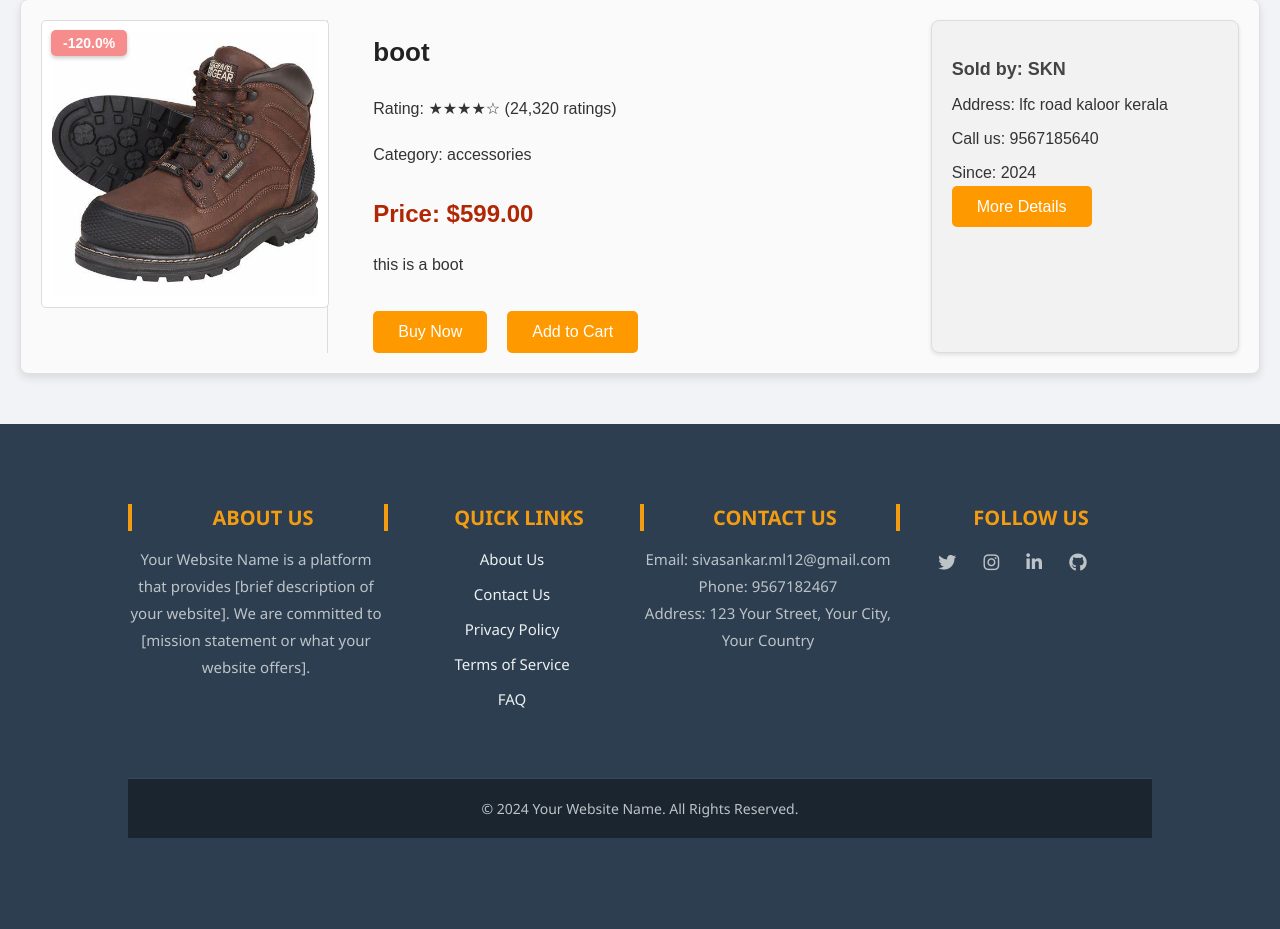
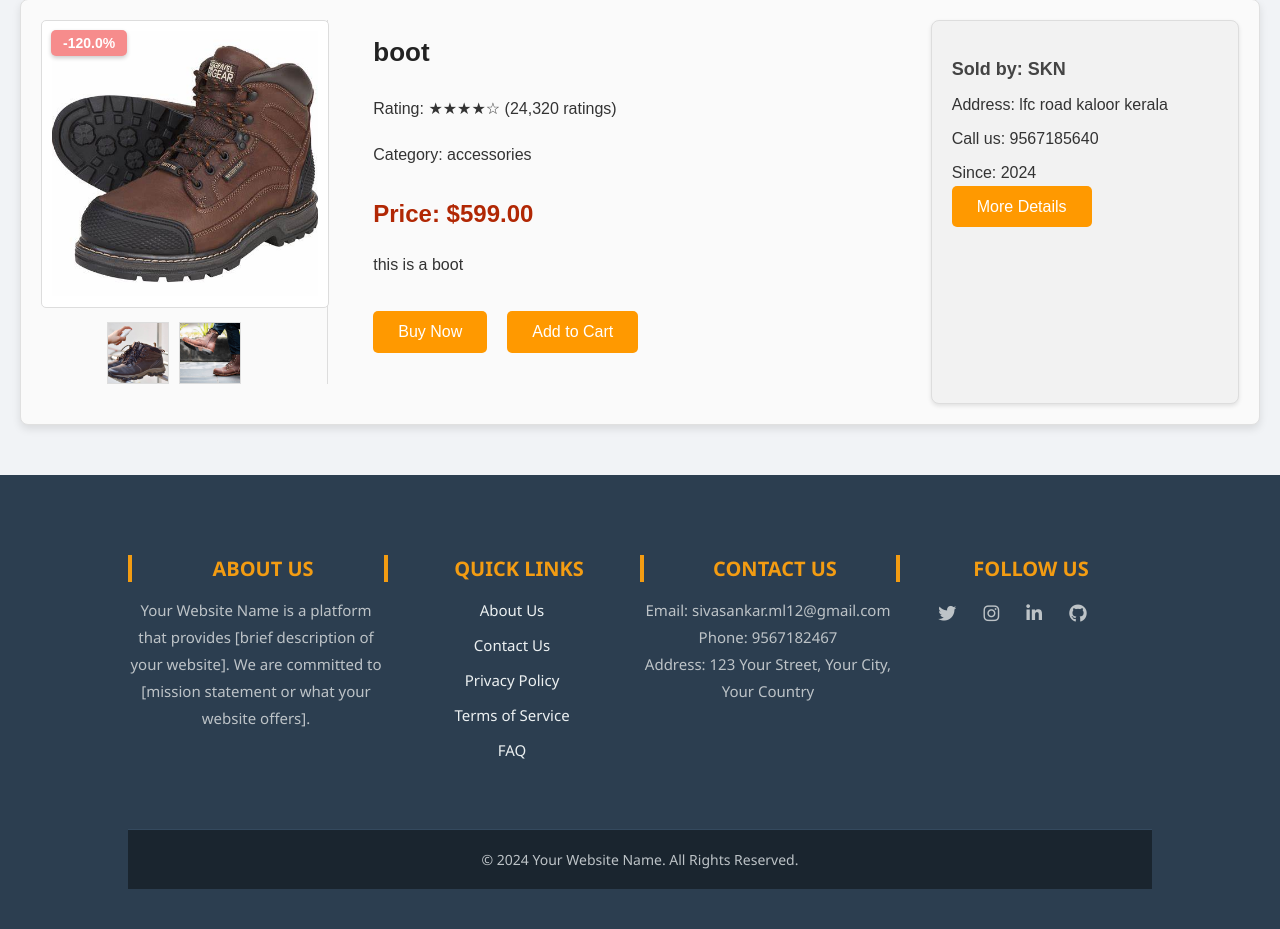
Before and after one commit to SIVASANKAR-ML/ECOM-web, a Django app: a page that uses ecom/templates/product_detail_view.html in a window 1280 px wide. Shown: the part 91-1020 px from the top of the page. Before the commit the page ends 929 px from the top, so only its background shows below. Run offline with Django 5.2, Linux system fonts and the light colour scheme; data comes from the database, SQL or seed files in the repository; both versions use the stored data as it was after the commit.

Commit message:
added-custom-product-thumbnails

```diff
--- a/ecom/core/models.py
+++ b/ecom/core/models.py
@@ -91,6 +91,8 @@ class Product(models.Model):
     old_price = models.DecimalField(max_digits=10, decimal_places=2, default='499')
 
     specification = models.TextField(null=True, blank=True, default='this is a product')
+    type=models.CharField(max_length=100,default='type')
+
     # tags = models.ForeignKey(Tags, on_delete=models.SET_NULL, null=True)
 
     product_status = models.CharField(choices=STATUS, max_length=10, default='in_review')
@@ -121,7 +123,7 @@ class Product(models.Model):
 
 class ProductImages(models.Model):
     image = models.ImageField(upload_to='product-images')
-    product = models.ForeignKey(Product, on_delete=models.SET_NULL, null=True)
+    product = models.ForeignKey(Product,related_name='p_images',on_delete=models.SET_NULL, null=True)
     date = models.DateField(auto_now_add=True)
 
     class Meta:
--- a/ecom/core/views.py
+++ b/ecom/core/views.py
@@ -33,4 +33,5 @@ def vender_detail_view(request,vid):
 def product_detail_view(request,pid,vid):
     vender=Vendor.objects.get(vid=vid)
     products=Product.objects.get(pid=pid)
-    return render(request,'product_detail_view.html',{'products':products,'vender':vender})
+    p_image=products.p_images.all()
+    return render(request,'product_detail_view.html',{'products':products,'vender':vender,'p_image':p_image})
--- a/ecom/static/css/style.css
+++ b/ecom/static/css/style.css
@@ -132,7 +132,7 @@ body {
     display: inline-block;
     margin-top: 10px;
     padding: 10px 20px;
-    background-color: #3498db;
+    background-color:  #f39c12;
     color: #fff;
     text-decoration: none;
     border-radius: 5px;
@@ -141,7 +141,7 @@ body {
 }
 
 .btn-secondary:hover {
-    background-color: #2980b9;
+    background-color:  #f39c12;
 }
 
 /* Header Styles */
@@ -275,7 +275,7 @@ footer p {
 .register-form-container h1, .log-in .logh1 {
     font-size: 2em;
     margin-bottom: 20px;
-    color: #007bff;
+    color:  #f39c12;
 }
 
 .register-form-container .form-group, .log-in .form-group {
@@ -306,7 +306,7 @@ footer p {
 }
 
 .register-form-container .submit-btn {
-    background-color: #007bff;
+    background-color:  #f39c12;
     color: white;
     padding: 12px 15px;
     border: none;
@@ -318,7 +318,7 @@ footer p {
 }
 
 .register-form-container .submit-btn:hover {
-    background-color: #0056b3;
+    background-color: #f39c12;
     transform: translateY(-2px);
 }
 
@@ -589,7 +589,7 @@ footer p {
 .vendor-detail-btn {
     margin-top: 10px;
     padding: 10px 20px;
-    background-color: #3498db;
+    background-color: #f39c12;
     color: #fff;
     border: none;
     border-radius: 5px;
@@ -600,7 +600,7 @@ footer p {
 }
 
 .vendor-detail-btn:hover {
-    background-color: #2980b9;
+    background-color:  #f39c12;
     transform: translateY(-2px);
 }
 
@@ -692,7 +692,7 @@ footer p {
 }
 
 .btn-secondary {
-    background-color: #0073e6;
+    background-color:  #f39c12;
     border: 1px solid #efede8;
     padding: 5px 10px;
     border-radius: 4px;
@@ -703,7 +703,7 @@ footer p {
 }
 
 .back-btn {
-    background-color: #0073e6;
+    background-color:  #f39c12;
     color: white;
     border: none;
     padding: 10px 20px;
@@ -824,6 +824,32 @@ footer {
 .social a i {
     margin-right: 8px;
 }
+.custom-product-image-section {
+    text-align: center; /* Center the main image and thumbnails */
+    margin-bottom: 20px;
+}
+
+.custom-product-thumbnails {
+    display: flex;
+    justify-content: center; /* Center the thumbnails under the main image */
+    gap: 10px; /* Space between thumbnails */
+    margin-top: 10px; /* Space between the main image and thumbnails */
+}
+
+.custom-product-thumbnail {
+    width: 60px; /* Width of the thumbnail */
+    height: 60px; /* Height of the thumbnail */
+    object-fit: cover; /* Ensure the image covers the thumbnail area */
+    cursor: pointer; /* Change cursor to pointer on hover */
+    border: 1px solid #ddd; /* Border around each thumbnail */
+    transition: transform 0.3s, border 0.3s; /* Smooth transform and border transition */
+}
+
+.custom-product-thumbnail:hover {
+    border: 2px solid #000; /* Change border color on hover */
+
+}
+
 
 
 /* Responsive Styling */
--- a/ecom/templates/product_detail_view.html
+++ b/ecom/templates/product_detail_view.html
@@ -2,13 +2,22 @@
 {% block content %}
 <div class="custom-amazon-product-page">
     <div class="custom-product-container">
-        <!-- Product Image -->
+        <!-- Product Image Section -->
         <div class="custom-product-image-section">
-            <img src="{{ products.image.url }}" alt="{{ products.title }}" class="custom-product-main-image">
+            <!-- Main Product Image -->
+            <img id="mainImage" src="{{ products.image.url }}" alt="{{ products.title }}" class="custom-product-main-image">
             <span class="custom-product-percentage">-{{ products.get_percentage|floatformat }}%</span>
+            <!-- Thumbnail Images -->
+            <div class="custom-product-thumbnails">
+                {% for image in p_image %}
+                    <img src="{{ image.image.url }}" alt="{{ products.title }}" class="custom-product-thumbnail" onclick="changeImage('{{image.image.url }}')">
+                {% endfor %}
+            </div>
         </div>
 
-        <!-- Product Details -->
+
+
+        <!-- Product Details Section -->
         <div class="custom-product-details-section">
             <h1 class="custom-product-title">{{ products.title }}</h1>
             <p class="custom-product-rating">Rating: ★★★★☆ (24,320 ratings)</p>
@@ -16,14 +25,14 @@
             <p class="custom-product-price">Price: ${{ products.price }}</p>
             <p class="custom-product-description">{{ products.description }}</p>
 
-            <!-- Buy Button -->
+            <!-- Buy Button Section -->
             <div class="custom-buy-now-section">
                 <a href="#" class="custom-btn-buy-now">Buy Now</a>
                 <a href="#" class="custom-btn-add-to-cart">Add to Cart</a>
             </div>
         </div>
 
-        <!-- Vendor Details -->
+        <!-- Vendor Details Section -->
         <div class="custom-vendor-details-section">
             <h3>Sold by: {{ vender.title }}</h3>
             <p>Address: {{ vender.address }}</p>
@@ -33,4 +42,10 @@
         </div>
     </div>
 </div>
+
+<script>
+    function changeImage(url) {
+        document.getElementById("mainImage").src = url;
+    }
+</script>
 {% endblock %}
--- a/ecom/templates/vender_deatil_view.html
+++ b/ecom/templates/vender_deatil_view.html
@@ -33,7 +33,6 @@
                         <span class="product-percentage">-{{ product.get_percentage|floatformat}}%</span>
                         <p class="product-price">{{ product.price }}</p>
                         <a href="#" class="btn-secondary">Buy Now</a>
-                        <a href="{% url "index:product-detail-view" product.pid product.vender.vid %}" class="btn-secondary">Details</a>
                     </div>
                 </div>
                 {% endfor %}
```
Also changed, not shown: ecom/core/migrations/0009_alter_productimages_product.py (added), ecom/core/migrations/0010_product_type.py (added), ecom/db.sqlite3, ecom/media/product-images/bootcat2_qo5TCoz.jpg (added), ecom/media/product-images/bootcat_NtsYAu9.jpg (added), ecom/media/product-images/fallback.png (deleted).
